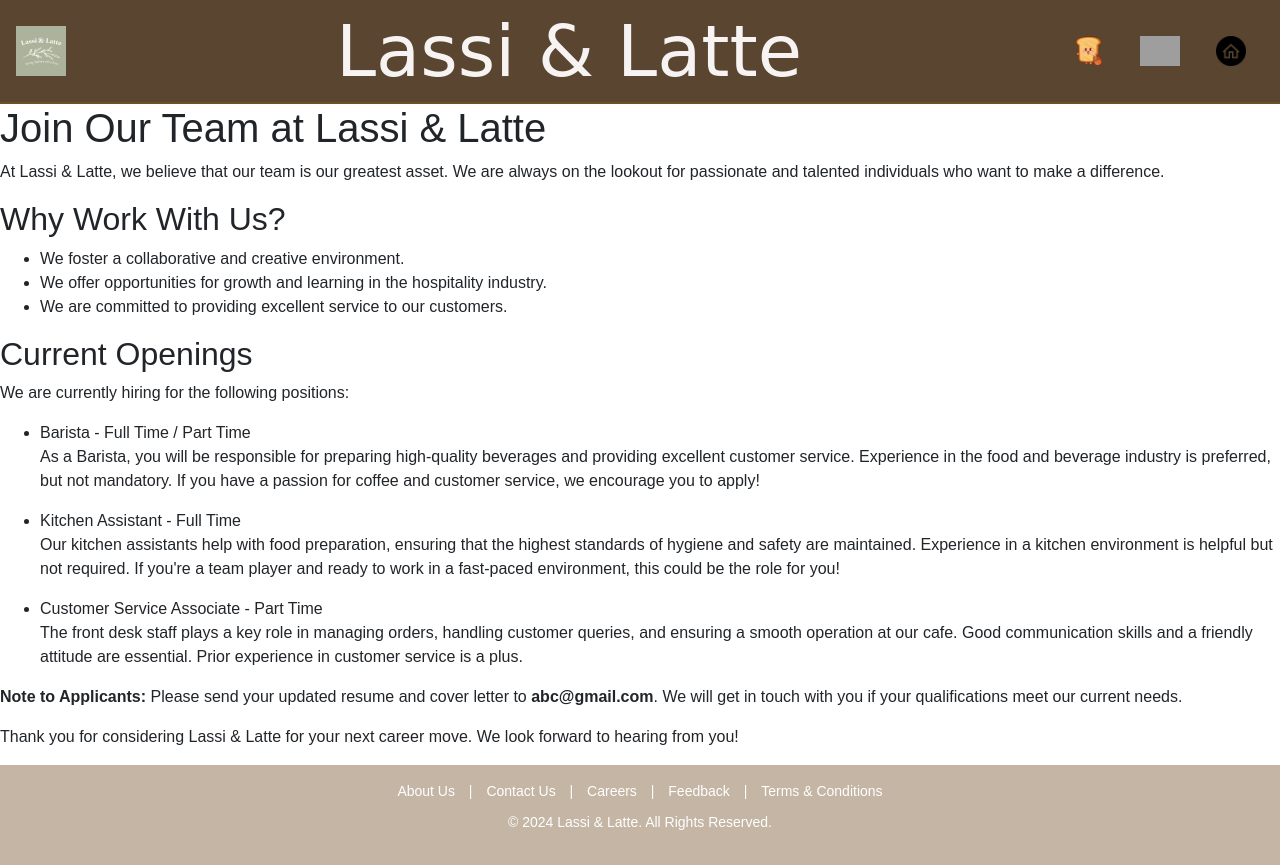
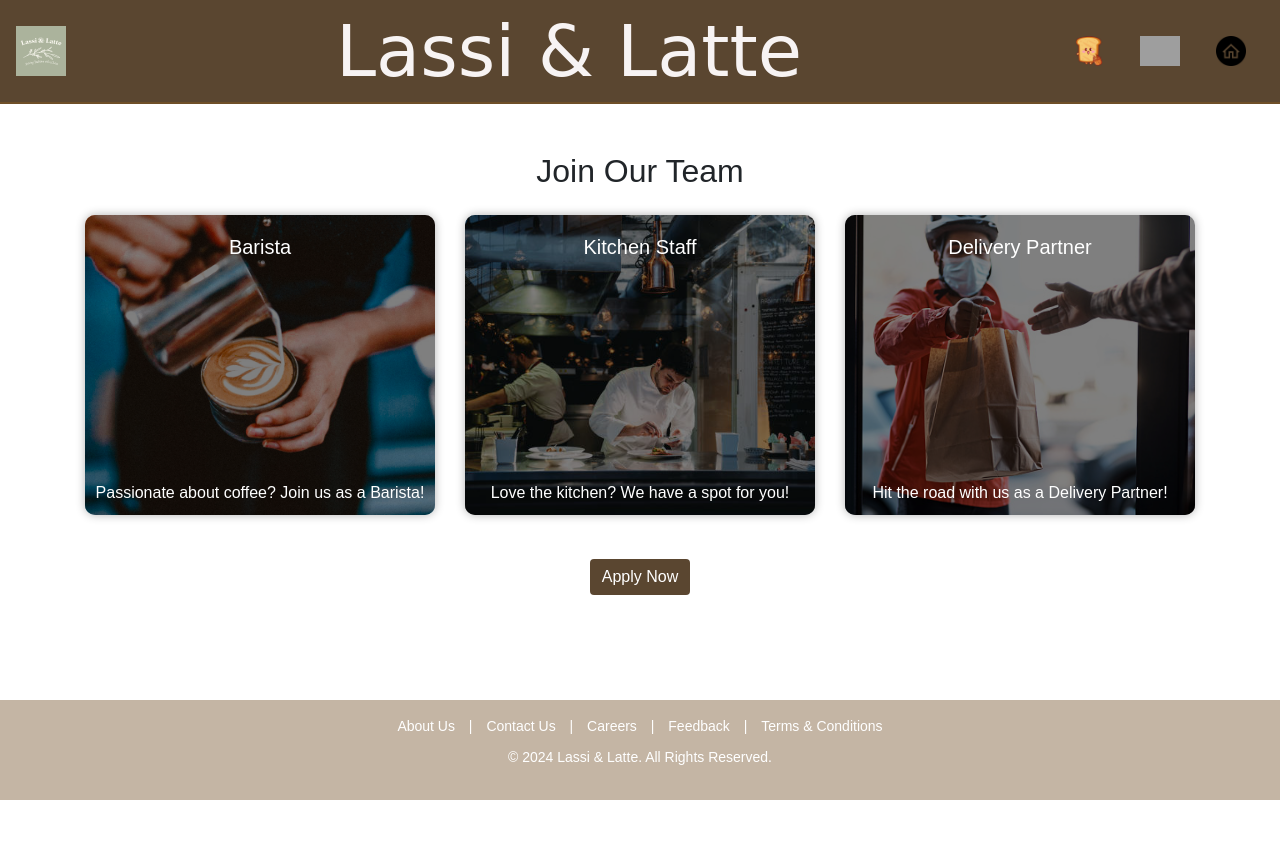
Before and after one commit to Randeep-Sidhu/Lassi-Latte, a Flask app: page /careers in a window 1280 px wide. After the commit the page ends 800 px from the top, so only its background shows below. Run offline with Flask 3, Linux system fonts and the light colour scheme; some libraries are stand-ins or nearby versions; grey boxes are pictures that could not be loaded.

Commit message:
Careers page

```diff
--- a/static/styles.css
+++ b/static/styles.css
@@ -1,6 +1,14 @@
 /* General Styles */
 body {
     font-family: Arial, sans-serif;
+    display: flex;
+    flex-direction: column;
+    min-height: 100vh;
+    margin: 0;
+}
+
+main {
+    flex: 1;
 }
 
 /* Navbar Styles (Header) */
@@ -99,6 +107,8 @@ body {
     padding: 20px 0;
     font-size: 14px;
     color: white;
+    text-align: center;
+    margin-top: auto;
 }
 
 .footer a {
--- a/templates/careers.html
+++ b/templates/careers.html
@@ -1,21 +1,88 @@
 <!DOCTYPE html>
 <html lang="en">
+
 <head>
     <meta charset="UTF-8">
     <meta name="viewport" content="width=device-width, initial-scale=1.0">
     <title>Lassi & Latte - Careers</title>
     <link href="https://maxcdn.bootstrapcdn.com/bootstrap/4.5.2/css/bootstrap.min.css" rel="stylesheet">
     <link rel="stylesheet" href="{{ url_for('static', filename='styles.css') }}">
+    <style>
+        .job-card {
+            position: relative;
+            height: 300px;
+            color: white;
+            background-size: cover;
+            background-position: center;
+            border: none;
+            border-radius: 10px;
+            overflow: hidden;
+            box-shadow: 0 0 10px rgba(0, 0, 0, 0.3);
+            margin-bottom: 20px;
+        }
+
+        .job-card::before {
+            content: "";
+            position: absolute;
+            top: 0;
+            left: 0;
+            width: 100%;
+            height: 100%;
+            background-color: rgba(0, 0, 0, 0.5);
+        }
+
+        .job-card .card-body {
+            position: relative;
+            z-index: 2;
+            display: flex;
+            flex-direction: column;
+            justify-content: space-between;
+            text-align: center;
+            padding: 10px;
+            height: 100%;
+        }
+
+        .job-card h5 {
+            margin-top: 10px;
+        }
+
+        .barista-text h5,
+        .barista-text p {
+            color: white;
+        }
+
+        .delivery-text h5 {
+            color: white;
+        }
+
+        .delivery-text p {
+            color: white;
+            margin-bottom: 10px;
+        }
+
+        .apply-btn {
+            background-color: #5a4630;
+            color: white;
+            border: none;
+        }
+
+        .apply-btn:hover {
+            background-color: #6f4f28;
+        }
+
+        .modal-header {
+            background-color: #5a4630;
+            color: white;
+        }
+    </style>
 </head>
+
 <body>
     <!-- Navbar -->
     <nav class="navbar navbar-expand-lg navbar-light">
         <a class="navbar-brand" href="#"><img src="{{ url_for('static', filename='logo.png') }}" alt="Logo" class="logo"></a>
         <div class="navbar-collapse collapse" id="navbarNav">
-            <ul class="navbar-nav mr-auto">
-                <!-- This will leave space for the cafe name to be centered -->
-            </ul>
-            <!-- Cafe Name -->
+            <ul class="navbar-nav mr-auto"></ul>
             <div class="cafe-name">
                 <h1>Lassi & Latte</h1>
             </div>
@@ -33,34 +100,64 @@
         </div>
     </nav>
 
+    <div class="container my-5">
+        <h2 class="text-center mb-4">Join Our Team</h2>
+        <div class="row">
+            <!-- Barista Card -->
+            <div class="col-md-4">
+                <div class="card job-card" style="background-image: url('{{ url_for('static', filename='barista.jpg') }}');">
+                    <div class="card-body barista-text">
+                        <h5 class="card-title">Barista</h5>
+                        <p class="card-text">Passionate about coffee? Join us as a Barista!</p>
+                    </div>
+                </div>
+            </div>
 
-    <div class="careers-container">
-        <h1>Join Our Team at Lassi & Latte</h1>
-        <p>At Lassi & Latte, we believe that our team is our greatest asset. We are always on the lookout for passionate and talented individuals who want to make a difference.</p>
+            <!-- Kitchen Staff Card (No Changes) -->
+            <div class="col-md-4">
+                <div class="card job-card" style="background-image: url('{{ url_for('static', filename='kitchen.jpg') }}');">
+                    <div class="card-body text-center">
+                        <h5 class="card-title">Kitchen Staff</h5>
+                        <p class="card-text">Love the kitchen? We have a spot for you!</p>
+                    </div>
+                </div>
+            </div>
 
-        <h2>Why Work With Us?</h2>
-        <ul>
-            <li>We foster a collaborative and creative environment.</li>
-            <li>We offer opportunities for growth and learning in the hospitality industry.</li>
-            <li>We are committed to providing excellent service to our customers.</li>
-        </ul>
+            <!-- Delivery Partner Card -->
+            <div class="col-md-4">
+                <div class="card job-card" style="background-image: url('{{ url_for('static', filename='delivery.png') }}');">
+                    <div class="card-body delivery-text">
+                        <h5 class="card-title">Delivery Partner</h5>
+                        <p class="card-text">Hit the road with us as a Delivery Partner!</p>
+                    </div>
+                </div>
+            </div>
+        </div>
 
-        <h2>Current Openings</h2>
-        <p>We are currently hiring for the following positions:</p>
-        <ul>
-            <li>Barista - Full Time / Part Time</li>
-            <p>As a Barista, you will be responsible for preparing high-quality beverages and providing excellent customer service. Experience in the food and beverage industry is preferred, but not mandatory. If you have a passion for coffee and customer service, we encourage you to apply!</p>
-            <li>Kitchen Assistant - Full Time</li>
-            <p>Our kitchen assistants help with food preparation, ensuring that the highest standards of hygiene and safety are maintained. Experience in a kitchen environment is helpful but not required. If you're a team player and ready to work in a fast-paced environment, this could be the role for you!</p>
-            <li>Customer Service Associate - Part Time</li>
-            <p>The front desk staff plays a key role in managing orders, handling customer queries, and ensuring a smooth operation at our cafe. Good communication skills and a friendly attitude are essential. Prior experience in customer service is a plus.</p>
-        </ul>
-
-        <p><strong>Note to Applicants:</strong> Please send your updated resume and cover letter to <strong>abc@gmail.com</strong>. We will get in touch with you if your qualifications meet our current needs.</p>
-
-        <p>Thank you for considering Lassi & Latte for your next career move. We look forward to hearing from you!</p>
+        <div class="text-center mt-4">
+            <button class="btn apply-btn" data-toggle="modal" data-target="#applyModal">Apply Now</button>
+        </div>
     </div>
 
+    <!-- Apply Now Modal -->
+    <div class="modal fade" id="applyModal" tabindex="-1" role="dialog" aria-labelledby="applyModalLabel" aria-hidden="true">
+        <div class="modal-dialog" role="document">
+            <div class="modal-content">
+                <div class="modal-header">
+                    <h5 class="modal-title" id="applyModalLabel">Apply for a Position</h5>
+                    <button type="button" class="close" data-dismiss="modal" aria-label="Close">
+                        <span aria-hidden="true">&times;</span>
+                    </button>
+                </div>
+                <div class="modal-body text-center">
+                    <p>Please send your resume and cover letter to:</p>
+                    <h5><a href="mailto:jobs@lassiandlatte.com" style="color: #5a4630;">jobs@lassiandlatte.com</a></h5>
+                    <p class="mt-3">Kindly mention the position you are applying for in the subject line.</p>
+                    <p>We appreciate your interest in joining our team. Thank you!</p>
+                </div>
+            </div>
+        </div>
+    </div>
 
     <!-- Footer -->
     <footer class="footer text-center py-3">
@@ -77,6 +174,6 @@
     <!-- Bootstrap JS -->
     <script src="https://code.jquery.com/jquery-3.5.1.slim.min.js"></script>
     <script src="https://cdn.jsdelivr.net/npm/bootstrap@4.5.2/dist/js/bootstrap.bundle.min.js"></script>
+</body>
 
-</body>
 </html>
--- a/templates/index.html
+++ b/templates/index.html
@@ -10,7 +10,6 @@
     <link rel="stylesheet" href="{{ url_for('static', filename='styles.css') }}">
 </head>
 <body>
-
     <!-- Navbar -->
     <nav class="navbar navbar-expand-lg navbar-light">
         <a class="navbar-brand" href="#"><img src="{{ url_for('static', filename='logo.png') }}" alt="Logo" class="logo"></a>
@@ -36,6 +35,7 @@
         </div>
     </nav>
 
+    <main>
         <!-- Menu Section -->
         <div class="menu-section text-center">
             <h2>Menu</h2>
@@ -94,6 +94,7 @@
                 <span class="carousel-control-next-icon"></span>
             </a>
         </div>
+    </main>
 
     <!-- Footer -->
     <footer class="footer text-center py-3">
```
Also changed, not shown: static/barista.jpg (added), static/delivery.png (added), static/kitchen.jpg (added). Lines whose indentation alone changed are shown as unchanged.
